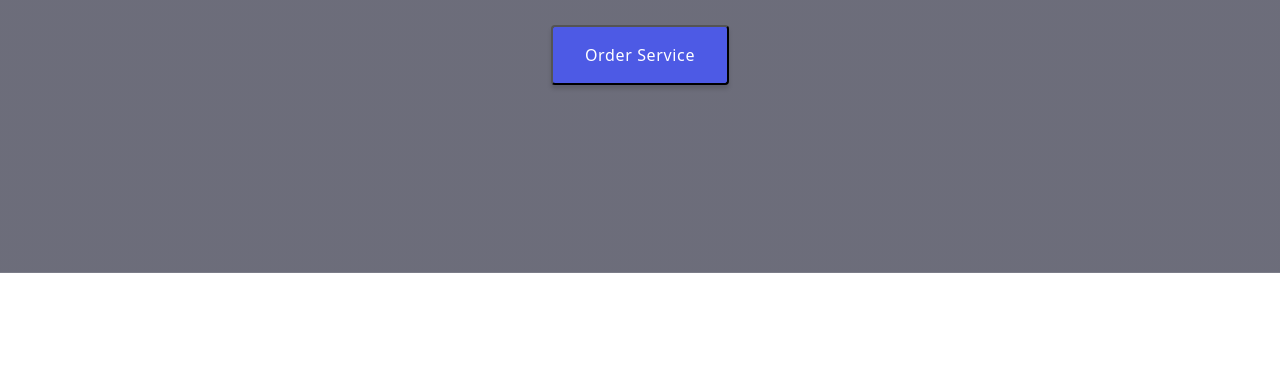
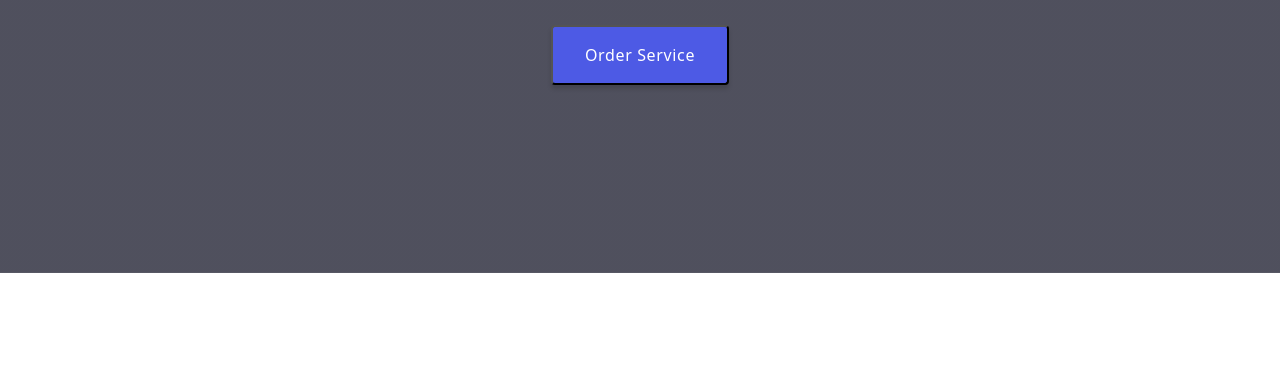
Before and after one commit to dandevil26/goit-markup-hw-04, a plain HTML site: page index.html in a window 1280 px wide. Shown: the part 488-878 px from the top of the page. Drawn offline with nearby package versions, Linux system fonts and the light colour scheme; the site is published under a folder, as on GitHub Pages, so addresses that start at the root find nothing.

Commit message:
Homework#04

```diff
--- a/css/style.css
+++ b/css/style.css
@@ -145,7 +145,7 @@ address {
 .order-section {
     padding-top: 188px;
     padding-bottom: 188px;
-    background: linear-gradient(rgba(46, 47, 66, 0.70), rgba(46, 47, 66, 0.70)), url(/images/people-office.png);
+    background: linear-gradient(rgba(46, 47, 66, 0.70), rgba(46, 47, 66, 0.70)), url('../images/people-office.png');
     max-width: 1440px;
     margin: 0 auto;
     background-repeat: no-repeat;
```
